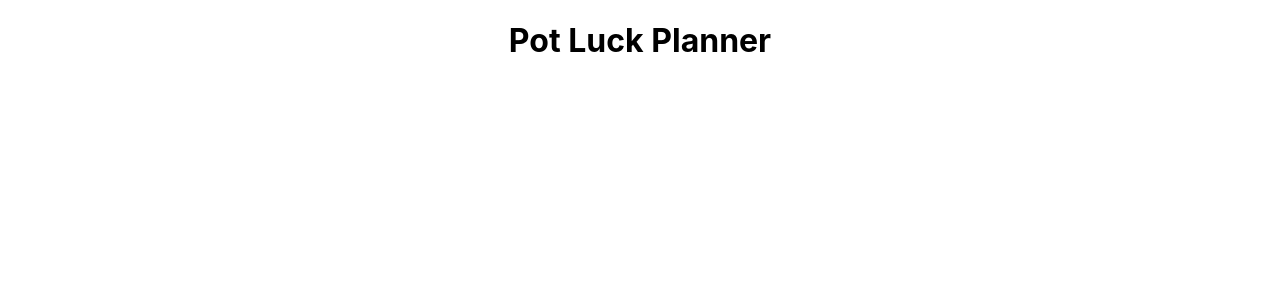
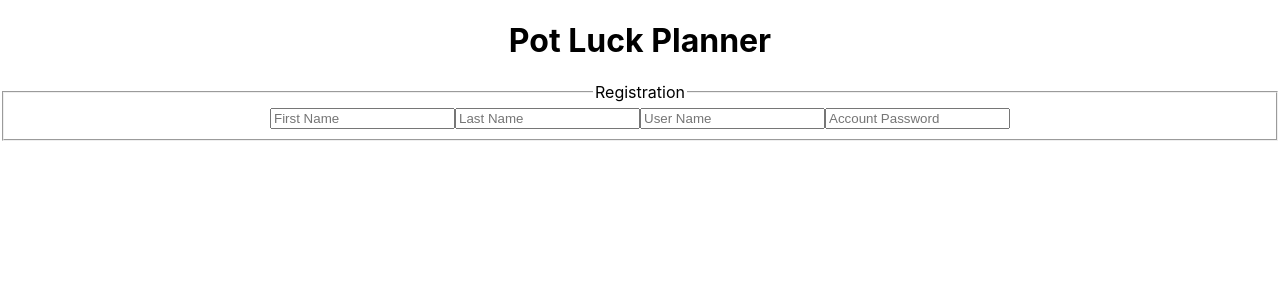
Before and after one commit to pot-luck-planner/FrontEnd, a React (Create React App) app: page / in a window 1280 px wide. Shown: the top 300 px of the page. Built offline with nearby package versions, Linux system fonts and the light colour scheme.

Commit message:
Form and inputs created

```diff
--- a/src/App.js
+++ b/src/App.js
@@ -1,10 +1,12 @@
 import React from 'react';
+import RegForm from './components/RegForm'
 import './App.css';
 
 function App() {
   return (
     <div className="App">
       <h1>Pot Luck Planner</h1>
+      <RegForm />
     </div>
   );
 }
--- /dev/null
+++ b/src/components/RegForm.js
@@ -0,0 +1,30 @@
+import React from 'react';
+
+function RegForm() {
+    return (
+        <div>
+            <form>
+            <fieldset>
+                <legend>Registration</legend>
+                <label htmlFor='fName'>
+                    <input type='text' name='fName' id='fName'
+                    placeholder='First Name'/>
+                </label>
+                <label htmlFor='lName'>
+                    <input type='text' name='lName' id='lName'
+                    placeholder='Last Name'/>
+                </label>
+                <label htmlFor='user'>
+                    <input type='text' name='user' id='user'
+                    placeholder='User Name'/>
+                </label>
+                <label htmlFor='passwrd'>
+                    <input type='password' name='passwrd' id='passwrd'
+                    placeholder='Account Password'/>
+                </label>
+            </fieldset>
+            </form>
+        </div>
+    );
+}
+export default RegForm
```
